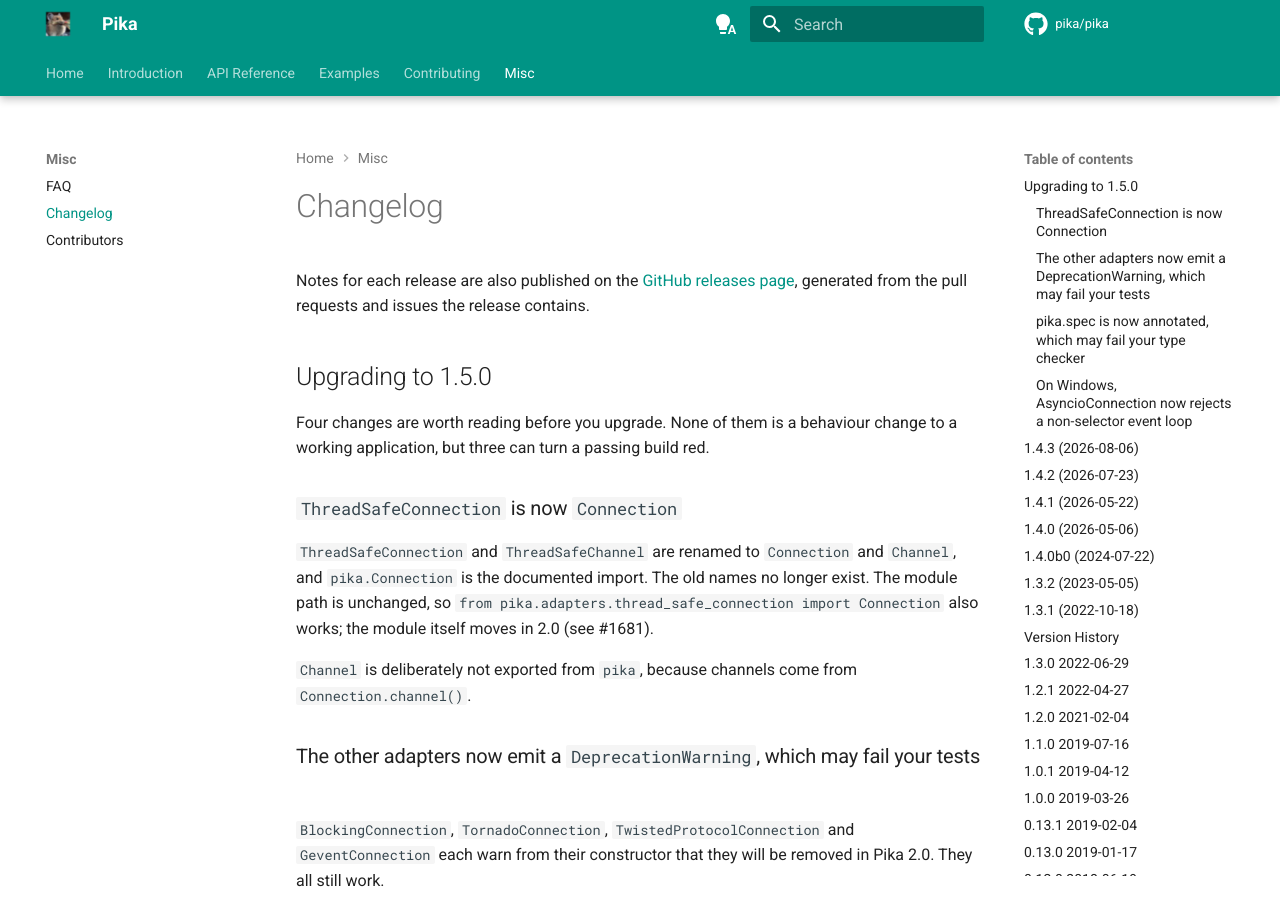
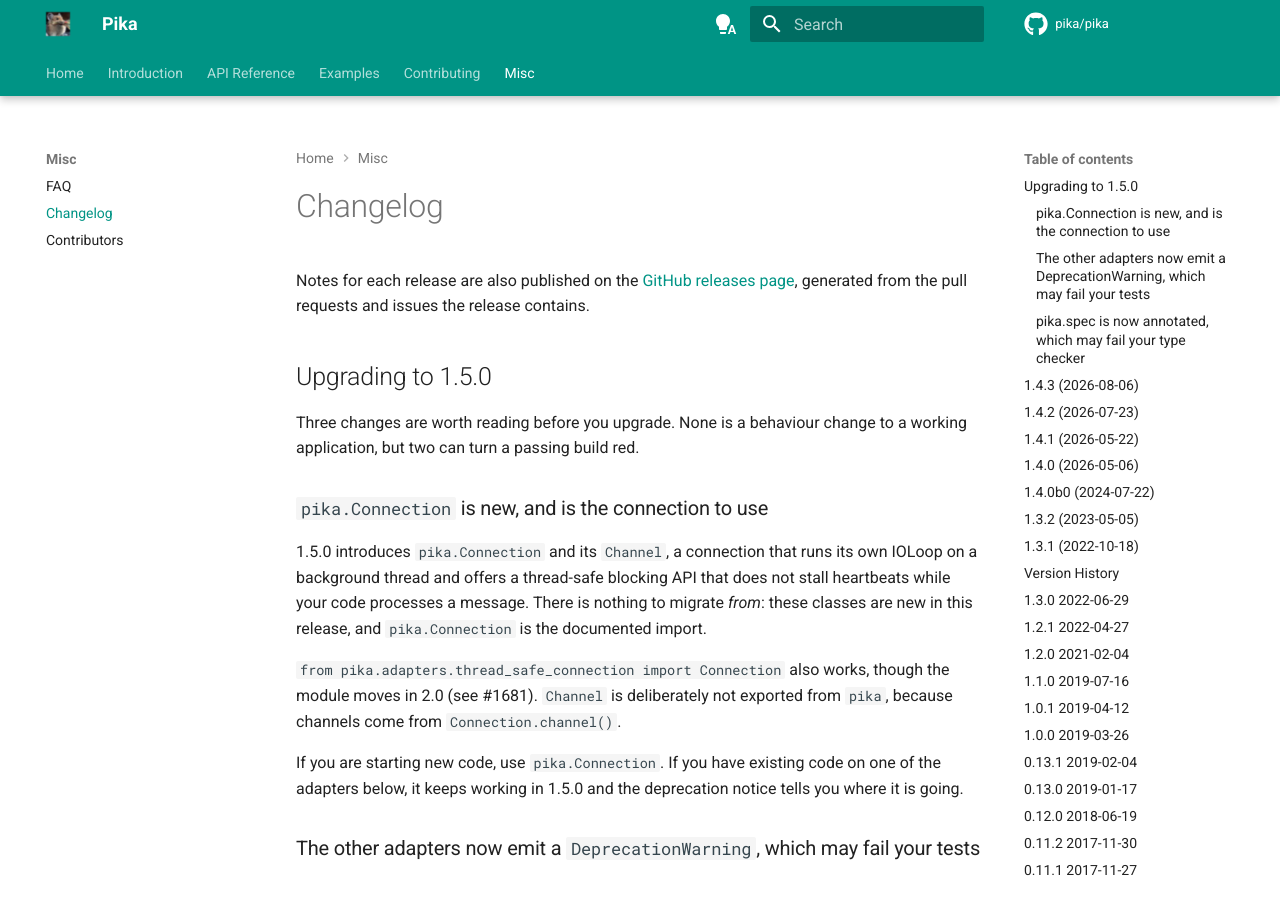
Before and after one commit to pika/pika, an MkDocs documentation site: the page built from docs/changelog.md, in a window 1280 px wide and 900 px high. Built offline with MkDocs 1.6.1 and Material for MkDocs 9.7.7, drawn with Linux system fonts in a browser that asks for light colours; comment, search, counter and statistics services are not loaded; the version menu is left out; some of the changed text lies outside the part shown.

Commit message:
Correct two upgrade notes that described things nobody is upgrading from
Both errors are the same mistake: treating a change to the development
line as a change a 1.4.x user will experience.

`ThreadSafeConnection` never shipped. The module is absent from 1.4.0,
1.4.1, 1.4.2 and 1.4.4, so there is no rename to adapt to and no reader
who has that import. #1617's "added in 1.4.0" refers to the unreleased
line. The note now introduces `pika.Connection` as new in 1.5.0 and says
what it is for, rather than sending people looking for code they never
had.

The Windows `SelectorEventLoop` guard shipped in 1.4.4. The block in
`_AsyncioIOServicesAdapter.__init__` is byte-identical between that tag
and `main`, so anyone upgrading from 1.4.4 sees no change and the note
told them about something that is already their current behaviour. It is
removed.

Note the test that misled me, since it will mislead the next person.
`git tag --contains 4ac7723f` reported only `wip-1617-core-2p0`, which
reads as "never released". But 1.4.4 was cut from the 1.4.x branch and
carries the same change as c1c9651c, a different commit with the same
message. Asking whether a tag contains a `main` SHA answers the wrong
question when releases come off a maintenance branch; reading the file at
the tag is the test that works. The now-incorrect claim was also posted on
#1296 and has been corrected there.

Three notes remain, and each is a real difference from 1.4.4: the new
`Connection`, the adapter deprecation warnings, which are absent from
every 1.4.x tag and so are new, and the `pika.spec` annotations, since
1.4.4's `mypy.ini` still carries `[mypy-pika.spec] ignore_errors = True`.
Each verified against the released tag rather than against the issue that
proposed it.

`HISTORY.md` and `.github/release-notes-preamble.md` are byte-identical
in the shared region, checked with `diff`.

See #1675.

```diff
--- a/HISTORY.md
+++ b/HISTORY.md
@@ -4,13 +4,15 @@ Notes for each release are also published on the [GitHub releases page](https://
 
 ## Upgrading to 1.5.0
 
-Four changes are worth reading before you upgrade. None of them is a behaviour change to a working application, but three can turn a passing build red.
+Three changes are worth reading before you upgrade. None is a behaviour change to a working application, but two can turn a passing build red.
 
-### `ThreadSafeConnection` is now `Connection`
+### `pika.Connection` is new, and is the connection to use
 
-`ThreadSafeConnection` and `ThreadSafeChannel` are renamed to `Connection` and `Channel`, and `pika.Connection` is the documented import. The old names no longer exist. The module path is unchanged, so `from pika.adapters.thread_safe_connection import Connection` also works; the module itself moves in 2.0 (see #1681).
+1.5.0 introduces `pika.Connection` and its `Channel`, a connection that runs its own IOLoop on a background thread and offers a thread-safe blocking API that does not stall heartbeats while your code processes a message. There is nothing to migrate *from*: these classes are new in this release, and `pika.Connection` is the documented import.
 
-`Channel` is deliberately not exported from `pika`, because channels come from `Connection.channel()`.
+`from pika.adapters.thread_safe_connection import Connection` also works, though the module moves in 2.0 (see #1681). `Channel` is deliberately not exported from `pika`, because channels come from `Connection.channel()`.
+
+If you are starting new code, use `pika.Connection`. If you have existing code on one of the adapters below, it keeps working in 1.5.0 and the deprecation notice tells you where it is going.
 
 ### The other adapters now emit a `DeprecationWarning`, which may fail your tests
 
@@ -54,12 +56,6 @@ Two properties of the generated code account for it. Every generated constructor
 The errors are accurate and the annotations are an improvement, so nothing here should be reverted. The FAQ covers the narrowing idioms: https://pika.github.io/pika/latest/faq/
 
 `pyright` users see little change, since it reported most of these already.
-
-### On Windows, `AsyncioConnection` now rejects a non-selector event loop
-
-`asyncio.new_event_loop()` returns a `ProactorEventLoop` on Windows, which does not implement `add_reader`/`add_writer`. Pika's asyncio adapter requires them, so passing such a loop could never work; it previously surfaced as `AMQPConnectorSocketConnectError: NotImplementedError()` from inside the connection workflow.
-
-It is now a `TypeError` at construction, naming the loop type and the remedy. If you pass your own loop on Windows, either pass an `asyncio.SelectorEventLoop` or use `asyncio.run(main(), loop_factory=asyncio.SelectorEventLoop)`. With no loop supplied, pika constructs a selector loop for you. See #1296.
 
 ## [1.4.3](https://github.com/pika/pika/tree/1.4.2) (2026-08-06)
 
```
Also changed, not shown: .github/release-notes-preamble.md.
